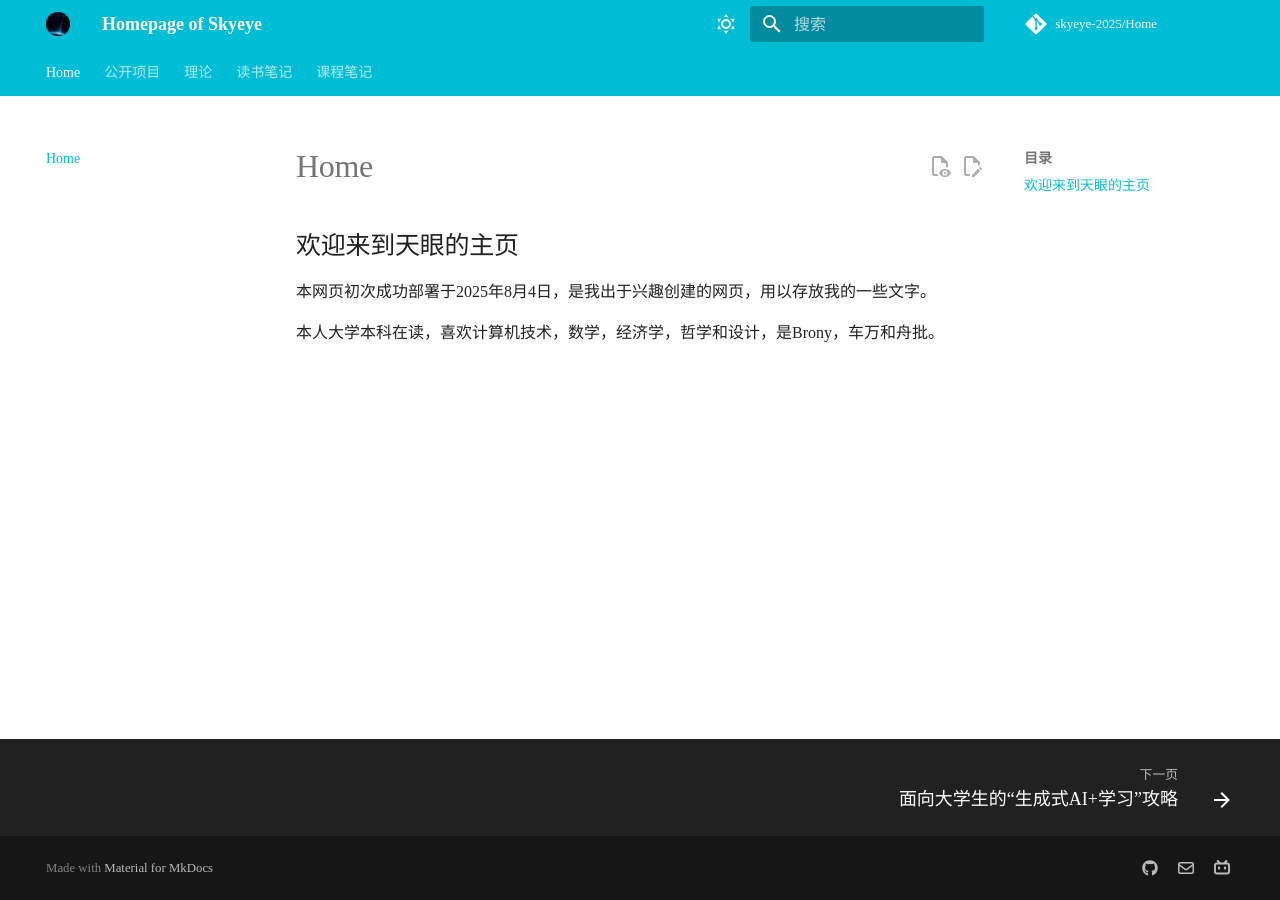
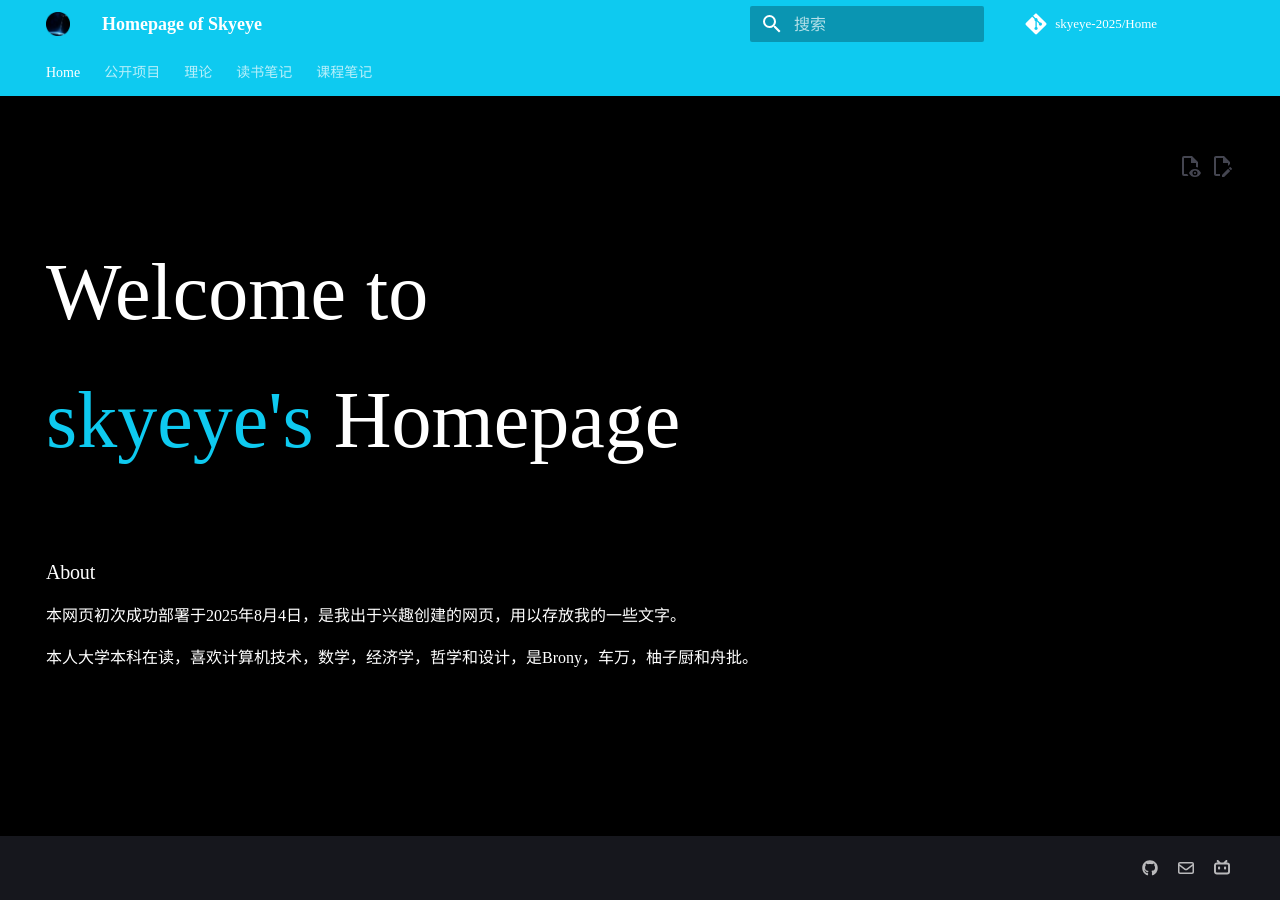
Before and after one commit to skyeye-2025/mkdocs, an MkDocs documentation site: the page built from docs/index.md, in a window 1280 px wide. Built offline with MkDocs 1.6.1 and Material for MkDocs 9.7.7, drawn with Linux system fonts in a browser that asks for light colours; some web fonts are replaced; comment, search, counter and statistics services are not loaded; a style sheet for code colours, icons or effects is not loaded.

Commit message:
modification 2
调整了颜色和主页

```diff
--- a/docs/index.md
+++ b/docs/index.md
@@ -1,5 +1,22 @@
-## 欢迎来到天眼的主页
+---
+hide:
+  - navigation # Hide navigation
+  - toc        # Hide table of contents
+  - statistics
+  - footer
+---
+
+#
+
+<span class="special-text1">Welcome to</span>
+<br>
+<span class="special-text2">skyeye's</span>
+&nbsp;&nbsp;&nbsp;&nbsp;<span class="special-text1">Homepage</span>
+
+<br>
+
+### About
 
 本网页初次成功部署于2025年8月4日，是我出于兴趣创建的网页，用以存放我的一些文字。
 
-本人大学本科在读，喜欢计算机技术，数学，经济学，哲学和设计，是Brony，车万和舟批。
+本人大学本科在读，喜欢计算机技术，数学，经济学，哲学和设计，是Brony，车万，柚子厨和舟批。
--- a/docs/stylesheets/extra.css
+++ b/docs/stylesheets/extra.css
@@ -7,7 +7,66 @@
     font-display: swap;
 }
 
+@font-face {
+    font-family: "novecento";
+    src: url("../fonts/Novecento\Novecento WideNormal.otf") format("opentype");
+    font-display: swap;
+    /* 加载时先用系统字体替代，避免空白 */
+}
+
 body {
     font-family: "ZSFT-344", "未来圆SC";
     font-weight: normal;
 }
+
+[data-md-color-scheme=skyeye] {
+    --md-primary-fg-color: rgb(14, 202, 240);
+    --md-hue: 232;
+    --md-default-fg-color: hsla(var(--md-hue), 75%, 95%, 1);
+    --md-default-fg-color--light: rgb(14, 202, 240);
+    --md-default-fg-color--lighter: hsla(var(--md-hue), 75%, 90%, 0.32);
+    --md-default-fg-color--lightest: hsla(var(--md-hue), 75%, 90%, 0.12);
+    --md-default-bg-color: black;
+    --md-code-fg-color: hsla(var(--md-hue), 18%, 86%, 1);
+    --md-code-bg-color: hsla(var(--md-hue), 15%, 15%, 1);
+    --md-code-hl-color: #4287ff26;
+    --md-code-hl-number-color: #e6695b;
+    --md-code-hl-special-color: #f06090;
+    --md-code-hl-function-color: #c973d9;
+    --md-code-hl-constant-color: #9383e2;
+    --md-code-hl-keyword-color: #6791e0;
+    --md-code-hl-string-color: #2fb170;
+    --md-code-hl-name-color: var(--md-code-fg-color);
+    --md-code-hl-operator-color: var(--md-default-fg-color--light);
+    --md-code-hl-punctuation-color: var(--md-default-fg-color--light);
+    --md-code-hl-comment-color: var(--md-default-fg-color--light);
+    --md-code-hl-generic-color: var(--md-default-fg-color--light);
+    --md-code-hl-variable-color: var(--md-default-fg-color--light);
+    --md-typeset-color: white;
+    --md-typeset-a-color: rgb(14, 202, 240);
+    --md-typeset-mark-color: rgb(120, 101, 18);
+    --md-typeset-kbd-color: hsla(var(--md-hue), 15%, 94%, 0.12);
+    --md-typeset-kbd-accent-color: hsla(var(--md-hue), 15%, 94%, 0.2);
+    --md-typeset-kbd-border-color: hsla(var(--md-hue), 15%, 14%, 1);
+    --md-typeset-table-color: hsla(var(--md-hue), 75%, 95%, 0.12);
+    --md-typeset-table-color--light: hsla(var(--md-hue), 75%, 95%, 0.035);
+    --md-admonition-fg-color: var(--md-default-fg-color);
+    --md-admonition-bg-color: var(--md-default-bg-color);
+    --md-footer-bg-color: hsla(var(--md-hue), 15%, 12%, 0.87);
+    --md-footer-bg-color--dark: hsla(var(--md-hue), 15%, 10%, 1);
+    --md-shadow-z1: 0 0.2rem 0.5rem #0003, 0 0 0.05rem #0000001a;
+    --md-shadow-z2: 0 0.2rem 0.5rem #0000004d, 0 0 0.05rem #00000040;
+    --md-shadow-z3: 0 0.2rem 0.5rem #0006, 0 0 0.05rem #00000059;
+    color-scheme: dark
+}
+
+.special-text1 {
+    font-size: 80px;
+    font-family: "Novecento";
+}
+
+.special-text2 {
+    color: rgb(14, 202, 240);
+    font-size: 80px;
+    font-family: "Novecento";
+}
--- a/mkdocs.yml
+++ b/mkdocs.yml
@@ -1,23 +1,24 @@
 site_name: Homepage of Skyeye
 theme:
   name: material
+  # custom_dir: overrides
   palette:
+    scheme: skyeye
+# # Light mode
+#   - scheme: default
+#     primary: cyan
+#     accent: cyan
+#     toggle:
+#       icon: material/weather-sunny
+#       name: Switch to dark mode
 
-# Light mode
-  - scheme: default
-    primary: cyan
-    accent: cyan
-    toggle:
-      icon: material/weather-sunny
-      name: Switch to dark mode
-
-  # Dark mode
-  - scheme: slate
-    primary: cyan
-    accent: cyan
-    toggle:
-      icon: material/weather-night
-      name: Switch to light mode
+#   # Dark mode
+#   - scheme: slate
+#     primary: cyan
+#     accent: cyan
+#     toggle:
+#       icon: material/weather-night
+#       name: Switch to light mode
 
   font: false
 
@@ -52,8 +53,10 @@ repo_name: skyeye-2025/Home # 右上角的名字
 plugins:
   - search
   - tags
+  - statistics
 
 extra:
+  generator: false
   social:
     # - icon: fontawesome/brands/weixin
     #   link: https://s1.imagehub.cc/images/2024/02/02/bb9ee71b03ee7a3b87caad5cc4bcebff.jpeg
@@ -72,7 +75,7 @@ markdown_extensions: #详见https://squidfunk.github.io/mkdocs-material/setup/ex
   - def_list
   - footnotes
   - md_in_html
-  # - meta # 支持Markdown文件上方自定义标题标签等
+  - meta # 支持Markdown文件上方自定义标题标签等
   - pymdownx.caret
   - pymdownx.betterem
   - pymdownx.critic
```
Also changed, not shown: docs/公开项目/面向大学生的“生成式AI+学习”攻略.md (+0 -4 lines), docs/理论/论《工厂》中的人称代词.md (+2 -0 lines), docs/课程笔记/马原课本阅读.md (+6 -6 lines), docs/fonts/DINEngschriftStd.otf (deleted), docs/fonts/Novecento WideBook.otf (deleted), docs/fonts/Novecento WideNormal.otf (added), docs/fonts/VarelaRound-Regular.otf (deleted), docs/fonts/VarelaRound-Regular.ttf (deleted).
